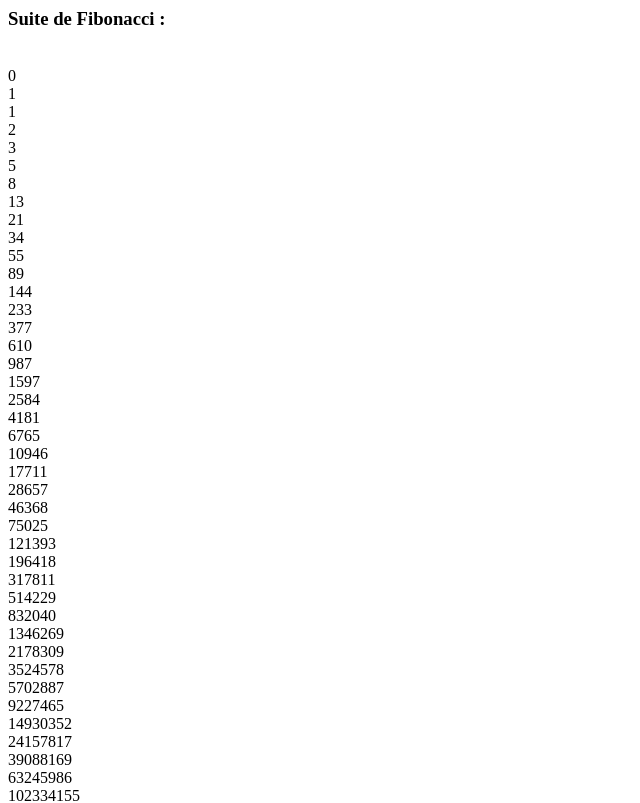
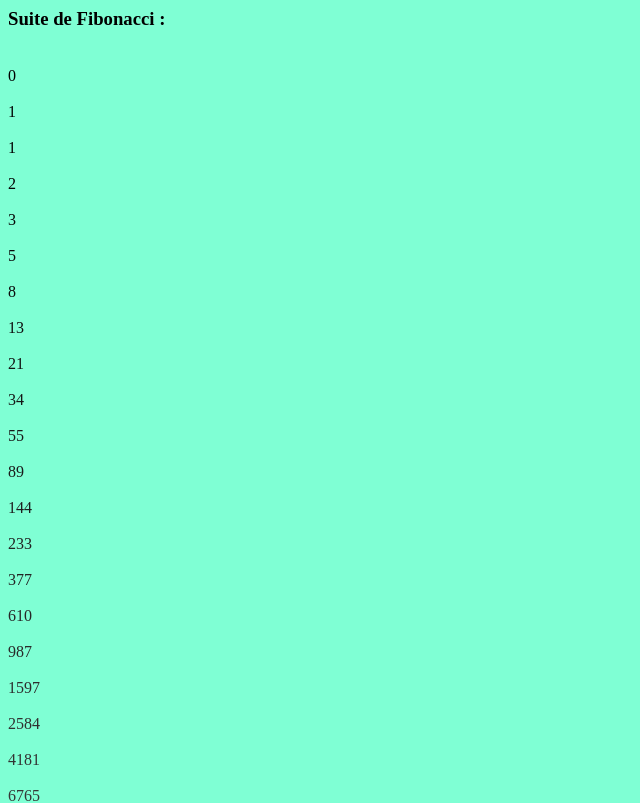
Before and after one commit to wangfaureli/test_lelivrescolaire, a plain HTML site: page index.html in a window 1280 px wide. Shown: the top 803 px of the page, without its empty margins (0-640 px from the left). Drawn offline with Linux system fonts and the light colour scheme.

Commit message:
change the color

```diff
--- a/fibonacci.css
+++ b/fibonacci.css
@@ -0,0 +1,3 @@
+body {
+    background-color: aquamarine;
+}
--- a/fibonacci.js
+++ b/fibonacci.js
@@ -1,22 +1,20 @@
 function displayFibonacci() {
+
     let n0 = 0;
     let n1 = 1;
     let ntemp = 0;
+    let u = 0;
 
-    // document.write(n0);
-    // document.write('<br>');
-    // document.write(n1);
-    // document.write('<br>');
-    document.getElementById("fibonacci").innerHTML = document.getElementById("fibonacci").innerHTML + "<br>" + n0;
-    document.getElementById("fibonacci").innerHTML = document.getElementById("fibonacci").innerHTML + "<br>" + n1;
     for (let i = 0; i < 98; i++) {
+        if (u == 0) {
+            document.getElementById("fibonacci").innerHTML = "<div style='color: rgb("+u+","+u+","+u+")'>" + document.getElementById("fibonacci").innerHTML + "<br>" + n0 + "</div>";
+            document.getElementById("fibonacci").innerHTML = "<div style='color: rgb("+u+","+u+","+u+")'>" + document.getElementById("fibonacci").innerHTML + "<br>" + n1 + "</div>";
+        }
         ntemp = n0 + n1;
         n0 = n1;
         n1 = ntemp;
-        // document.write(n1);
-        document.getElementById("fibonacci").innerHTML = document.getElementById("fibonacci").innerHTML + "<br>" + n1;
-        // document.write('<br>');
-        // console.log(n1);
+        document.getElementById("fibonacci").innerHTML = "<div style='color: rgb("+u+","+u+","+u+")'>" + document.getElementById("fibonacci").innerHTML + "<br>" + n1 + "</div>";
+        u = u + 3;
     }
 }
 
--- a/index.html
+++ b/index.html
@@ -4,16 +4,15 @@
     <meta name="viewport" content="width=device-width, initial-scale=1.0">
     <meta http-equiv="X-UA-Compatible" content="ie=edge">
     <title>test technique lelivrescolaire.fr</title>
+    <link href="./fibonacci.css" rel="stylesheet">
 </head>
 <body>
-    <h3>Suite de Fibonacci :</h3>
+    <h3 class="title">Suite de Fibonacci :</h3>
     <div id="fibonacci">
-
-
     </div>
-
 </body>
 
-<script src="fibonacci.js"></script>
+<script src="fibonacci.js">
+</script>
 
 </html>
```
